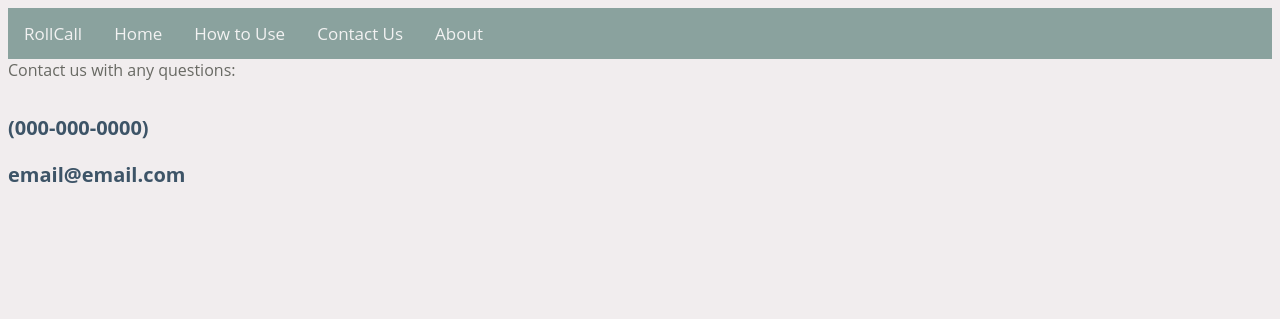
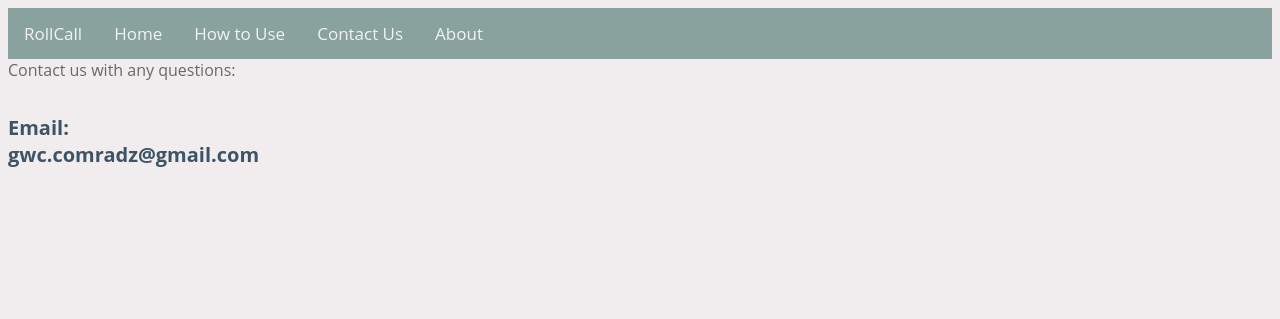
Before and after one commit to tiffaniec/RollCall, a Python web app: template rollcall-211816/templates/contact.html in a window 1280 px wide. Shown: the top 319 px of the page. Run offline with Jinja, Linux system fonts and the light colour scheme; the template is opened without the code that fills it, so the values that code supplies are empty.

Commit message:
rollcall

```diff
--- a/rollcall-211816/templates/aboutUS.html
+++ b/rollcall-211816/templates/aboutUS.html
@@ -18,6 +18,7 @@
     </div>
   </header>
   <body>
+
   <h1>About Us</h1>
   <p>
     We are four girls who participated in a 7-week summer immersion program with Girls Who Code at Twitter. We were inspired by the ever developing world of technology and dove into computer science. We believe that computer science will provide our future with endless possibilities and innovation.
--- a/rollcall-211816/templates/contact.html
+++ b/rollcall-211816/templates/contact.html
@@ -5,7 +5,6 @@
     <meta charset="utf-8">
     <title></title>
   </head>
-
   <body>
     <header>
       <div class="topnav">
@@ -18,10 +17,9 @@
     </header>
     <div>
     Contact us with any questions:
-    <h5>  <p>(000-000-0000)</p>
-    email@email.com</h5>
-    </div>
-
-
+    <h5>  <p></p>
+    <div>  Email:</div>
+  gwc.comradz@gmail.com</h5>
+     </div>
   </body>
 </html>
```
Also changed, not shown: 3 other files.
